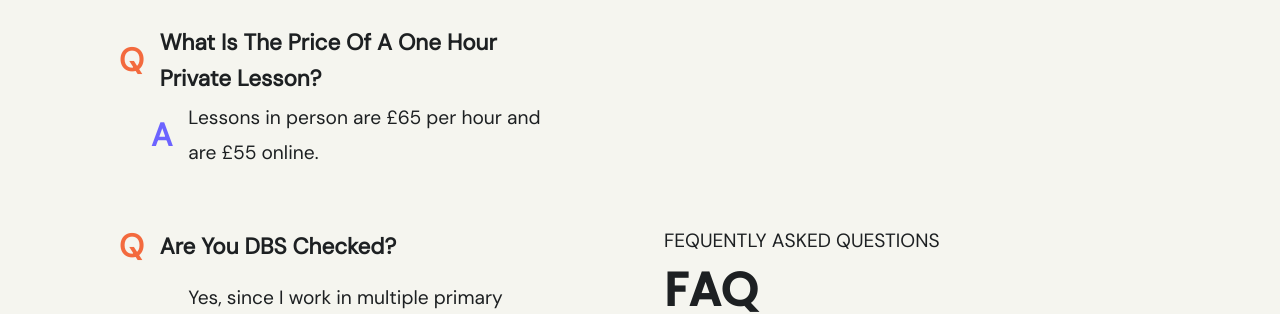
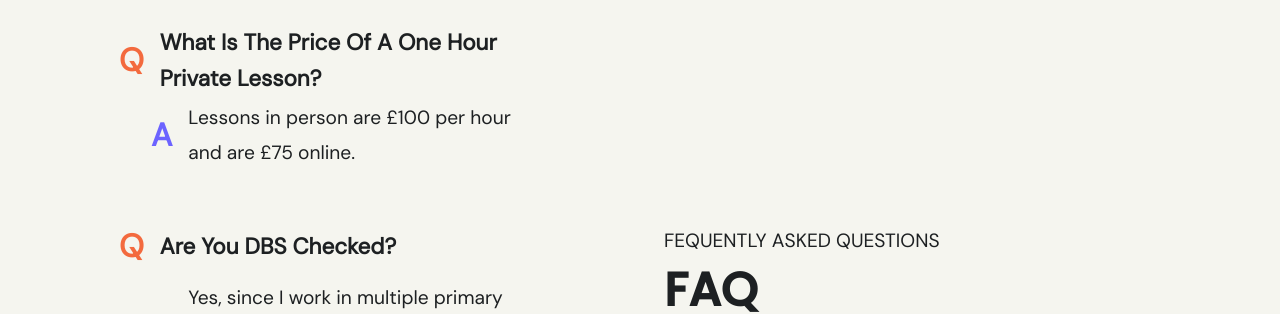
Before and after one commit to GG1982/ggmaths-site2, a Jekyll site: the page built from index.html, in a window 1280 px wide and 900 px high, scrolled down 4736 px. Shown: the part 155-469 px from the top of the window. Built offline with Jekyll 4.4.1, drawn with Linux system fonts in a browser that asks for light colours; nearby versions of some CDN libraries.

Commit message:
update lesson price

```diff
--- a/_layouts/home.html
+++ b/_layouts/home.html
@@ -277,7 +277,7 @@ layout: default
 
             <div class="faq-answer">
                 <p class="faq-answer-style">A</p>
-                <p>Lessons in person are £65 per hour and are £55 online.</p>
+                <p>Lessons in person are £100 per hour and are £75 online.</p>
             </div>
         </div>
 
```
